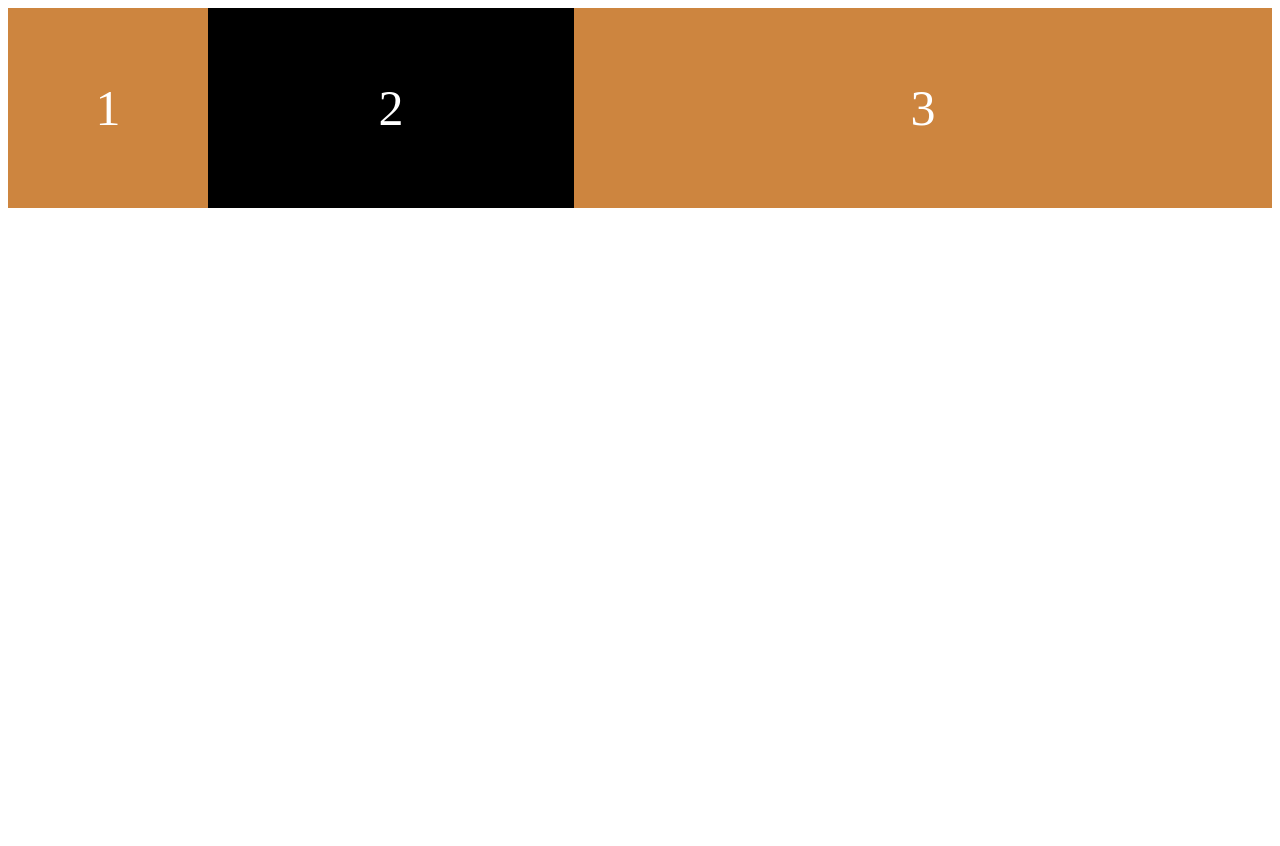
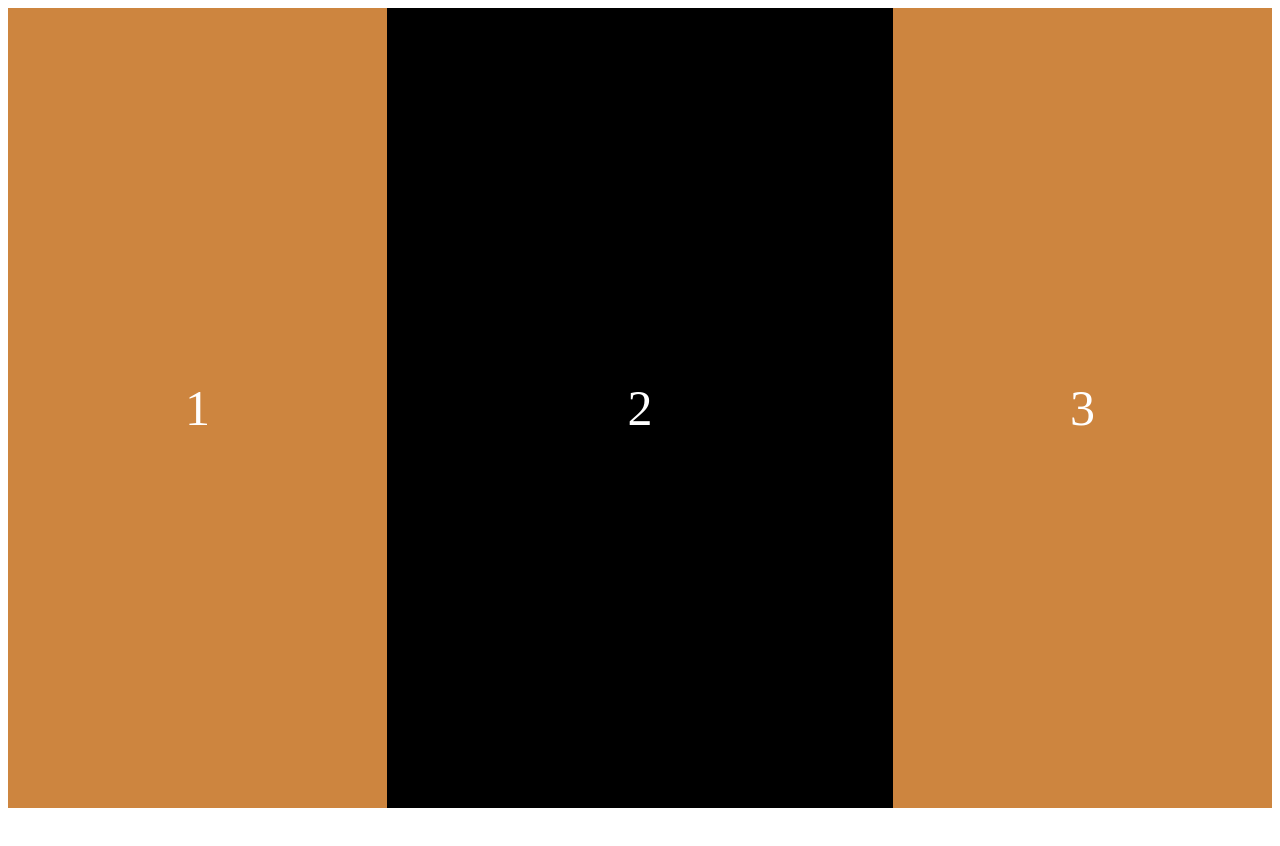
Before and after one commit to seonjoo2030/CSS-Layout, a plain HTML site: page index.html in a window 1280 px wide. Shown: the top 846 px of the page. After the commit the page ends 816 px from the top, so only its background shows below. Drawn offline with Linux system fonts and the light colour scheme.

Commit message:
flex-basis 학습

```diff
--- a/style.css
+++ b/style.css
@@ -1,13 +1,12 @@
 .father {
     display: flex;
     justify-content: space-around;
-    height: 200vh;
-    align-content: space-around;
+    height: 100vh;
+    width: 100%;
 }
 
 .child {
-    width: 200px;
-    height: 200px;
+    flex-basis: 30%;
     background: peru;
     color: white;
     font-size: 50px;
@@ -18,10 +17,5 @@
 
 .child:nth-child(2) {
     background: black;
-    flex-shrink: 3;
     flex-grow: 1;
 }
-
-.child:nth-child(3) {
-    flex-grow: 3;
-}
```
